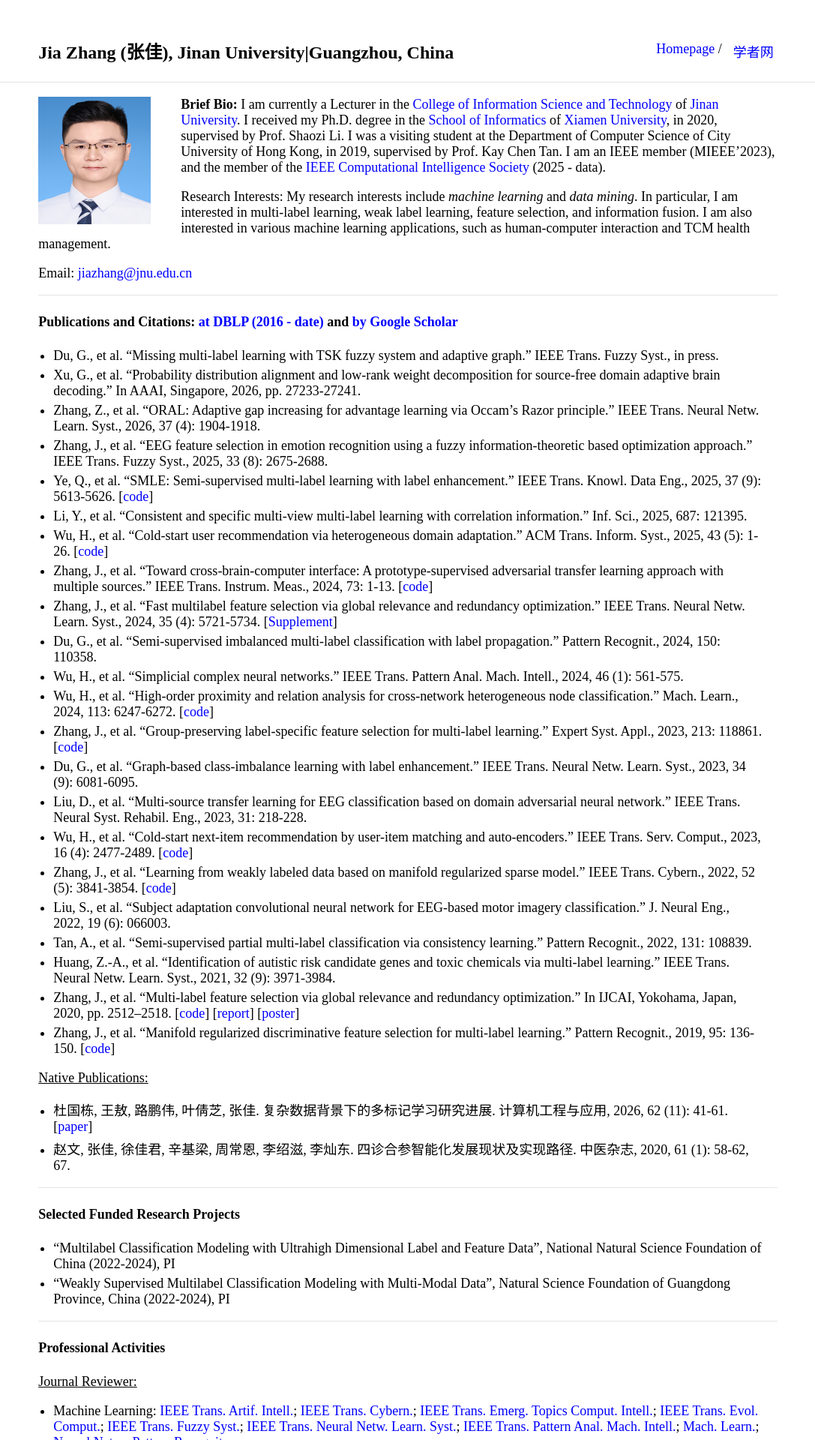
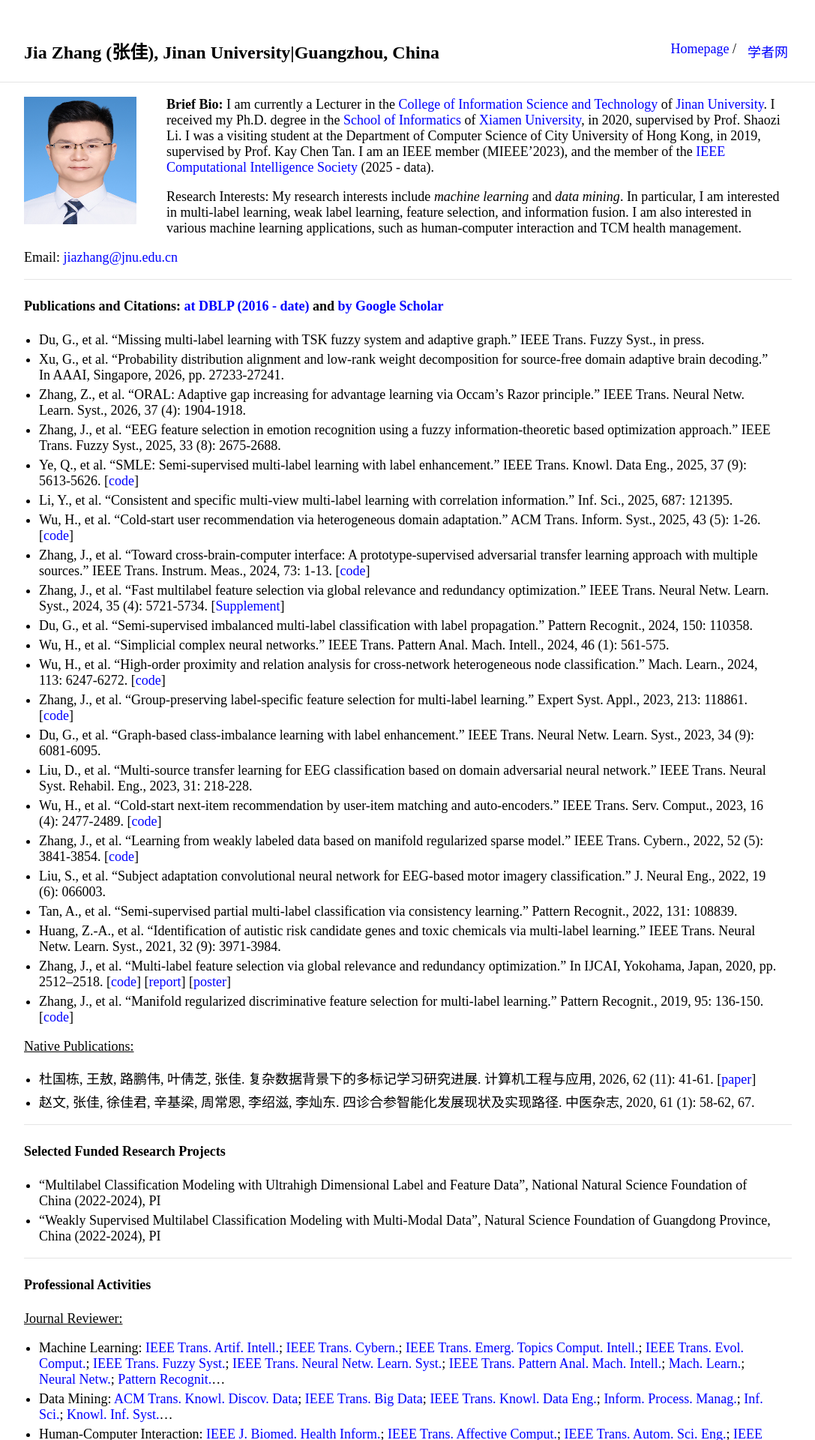
Before and after one commit to jiazhang-ml/jiazhang-ml.github.io, a Jekyll site: the page built from index.md, in a window 1280 px wide. Shown: the top 1920 px of the page at 75% size, without its empty margins (96-1183 px from the left). Built offline with Jekyll 4.4.1, drawn with Linux system fonts in a browser that asks for light colours.

Commit message:
Update _style.scss

```diff
--- a/_sass/_style.scss
+++ b/_sass/_style.scss
@@ -68,7 +68,7 @@ hr {
 /* Divs */
 
 .container {
-    max-width: 77%;
+    max-width: 80%;
     margin: auto;
 
 }
```
